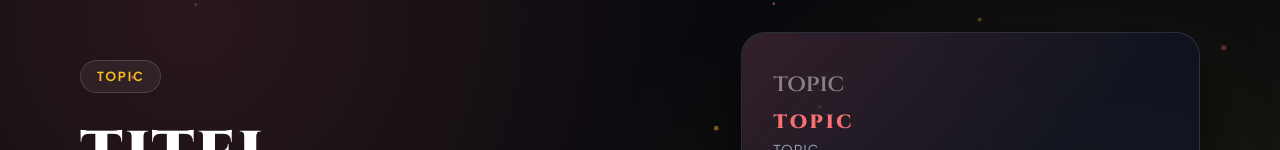
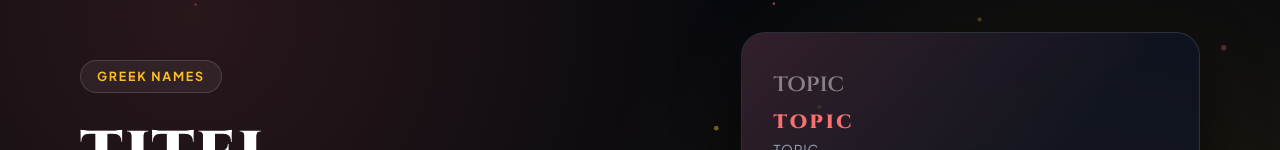
Before and after one commit to MrInfinity600/mythologyproject, a plain HTML site: page index.html in a window 1280 px wide. Shown: the part 182-332 px from the top of the page. Drawn offline with Linux system fonts and the light colour scheme.

Commit message:
Restore index.html with original content

```diff
--- a/index.html
+++ b/index.html
@@ -33,7 +33,7 @@
     <section class="slide active" data-theme="intro" data-title="Intro">
       <div class="slide-inner intro-split">
         <div class="intro-content">
-          <span class="badge">topic</span>
+          <span class="badge">Greek Names</span>
           <h1>titel</h1>
           <p class="subtitle">discription</p>
           <div class="intro-actions">
```
